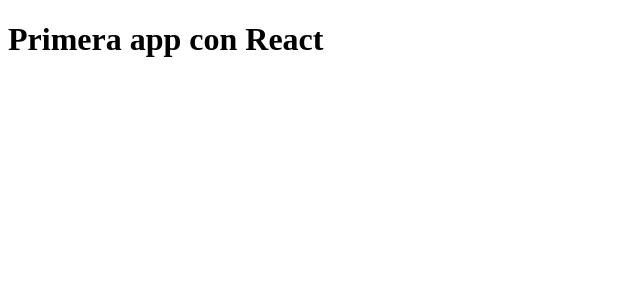
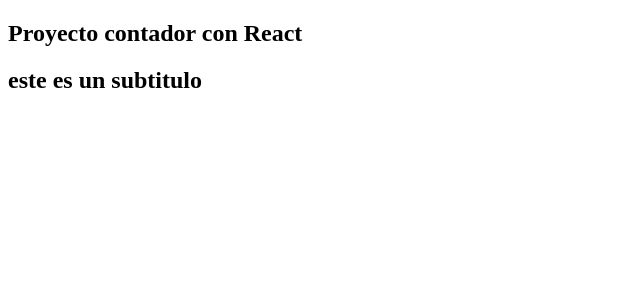
Before and after one commit to lucatoni99/contador-react, a React (Vite) app: page / in a window 1280 px wide. Shown: the top 300 px of the page, without its empty margins (0-640 px from the left). Built offline with nearby package versions, Linux system fonts and the light colour scheme.

Commit message:
agregamos el componente titulos

```diff
--- a/src/App.jsx
+++ b/src/App.jsx
@@ -1,10 +1,11 @@
 import "./App.css";
+import Titulos from "./componets/Titulos";
 
 function App() {
   return (
-    <div>
-      <h1>Primera app con React</h1>
-    </div>
+    <>
+      <Titulos></Titulos>
+    </>
   );
 }
 
--- /dev/null
+++ b/src/componets/Titulos.jsx
@@ -0,0 +1,12 @@
+const Titulos = () => {
+  //aqui escribimos la logica
+  return (
+    //aqui tambien se puede escribir la logica
+    <section>
+      <h1>Proyecto contador con React</h1>
+      <h2>este es un subtitulo</h2>
+    </section>
+  );
+};
+
+export default Titulos;
```
